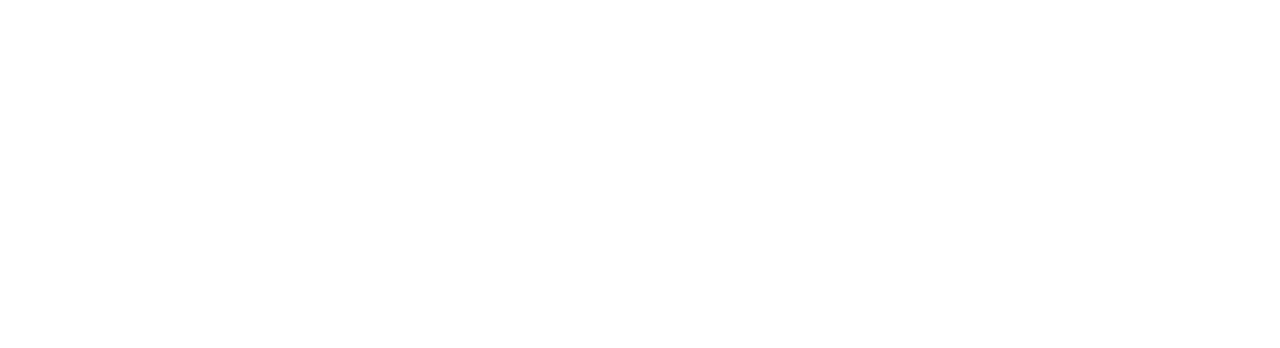
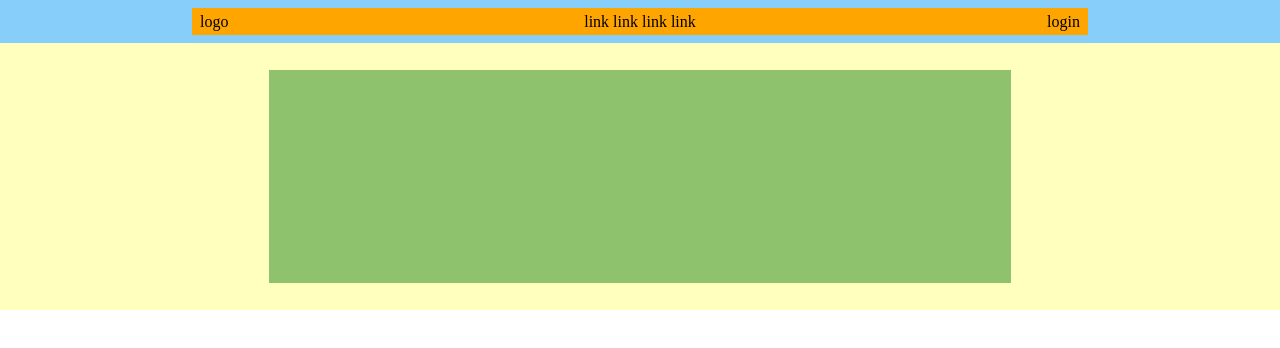
Before and after one commit to AmedeoPioSpina/htmlcss-struttura-discord, a plain HTML site: page index.html in a window 1280 px wide. Drawn offline with Linux system fonts and the light colour scheme.

Commit message:
header finita

```diff
--- a/index.html
+++ b/index.html
@@ -1,13 +1,30 @@
 <!DOCTYPE html>
 <html lang="en">
 <head>
+    <link rel="stylesheet" href="style/style.css">
     <meta charset="UTF-8">
     <meta name="viewport" content="width=device-width, initial-scale=1.0">
     <title>Discord</title>
 </head>
 <body>
     <header>
-
+        <section class="nav-box">
+            <nav>
+                <div class="logo">
+                    logo
+                </div>
+                <div class="nav-links">
+                    link link link link
+                </div>
+                <div class="login">
+                    login
+                </div>
+            </nav>
+        </section>
+        <section class="header-banner-box">
+            <div>
+            </div>
+        </section>
     </header>
     <main>
 
--- /dev/null
+++ b/style/style.css
@@ -0,0 +1,48 @@
+* {
+    margin: 0;
+    padding: 0;
+    box-sizing: border-box;
+}
+
+nav {
+    background-color: orange;
+    display: flex;
+    height: 1.7rem;
+    justify-content: space-between;
+    margin: 0 12rem;
+    padding: 0 0.5rem;
+}
+
+nav div {
+    display: flex;
+    align-items: center;
+}
+
+.header-banner-box {
+    background-color: #ffffbe;
+    padding: 1.7rem 0;
+}
+
+.header-banner-box div {
+    background-color: #8fc26d;
+    height: 13.3rem;
+    margin: 0 16.8rem;
+}
+
+.logo, .login {
+    flex-basis: calc(20% - 1rem);
+}
+
+.login {
+    justify-content: flex-end;
+}
+
+.nav-box {
+    background-color: lightskyblue;
+    padding: 0.5rem 0;
+}
+
+.nav-links {
+    flex-basis: 60%;
+    justify-content: center;
+}
```
